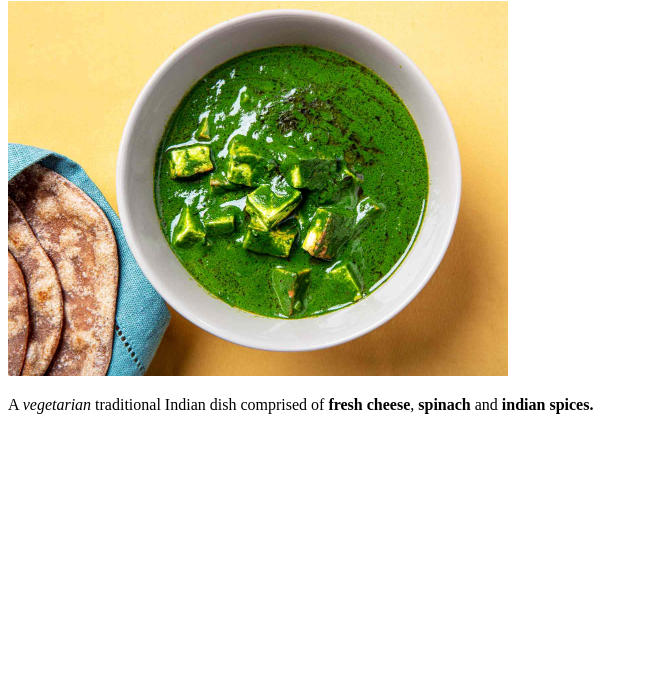
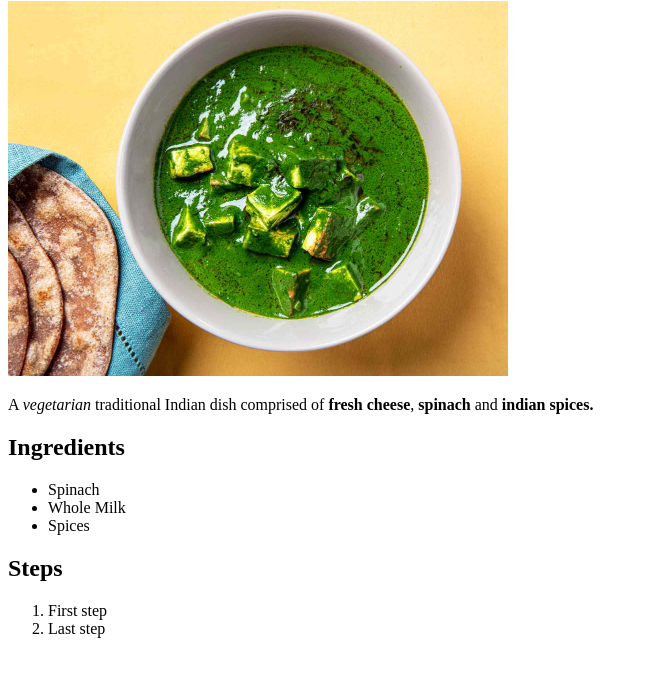
Before and after one commit to SarGGar/odin-recipes, a plain HTML site: page recipes/palak-paneer.html in a window 1280 px wide. Shown: the part 79-756 px from the top of the page, without its empty margins (0-648 px from the left). Drawn offline with Linux system fonts and the light colour scheme.

Commit message:
Show recipe ingredients and preparation steps

```diff
--- a/recipes/palak-paneer.html
+++ b/recipes/palak-paneer.html
@@ -11,5 +11,16 @@
     <p>
         A <em>vegetarian</em> traditional Indian dish comprised of <strong>fresh cheese</strong>, <strong>spinach</strong> and <strong>indian spices.</strong>
     </p>
+    <h2>Ingredients</h2>
+    <ul>
+        <li>Spinach</li>
+        <li>Whole Milk</li>
+        <li>Spices</li>
+    </ul>
+    <h2>Steps</h2>
+    <ol>
+        <li>First step</li>
+        <li>Last step</li>
+    </ol>
 </body>
 </html>
```
Also changed, not shown: recipes/mushroom-risotto.html (+11 -0 lines).
